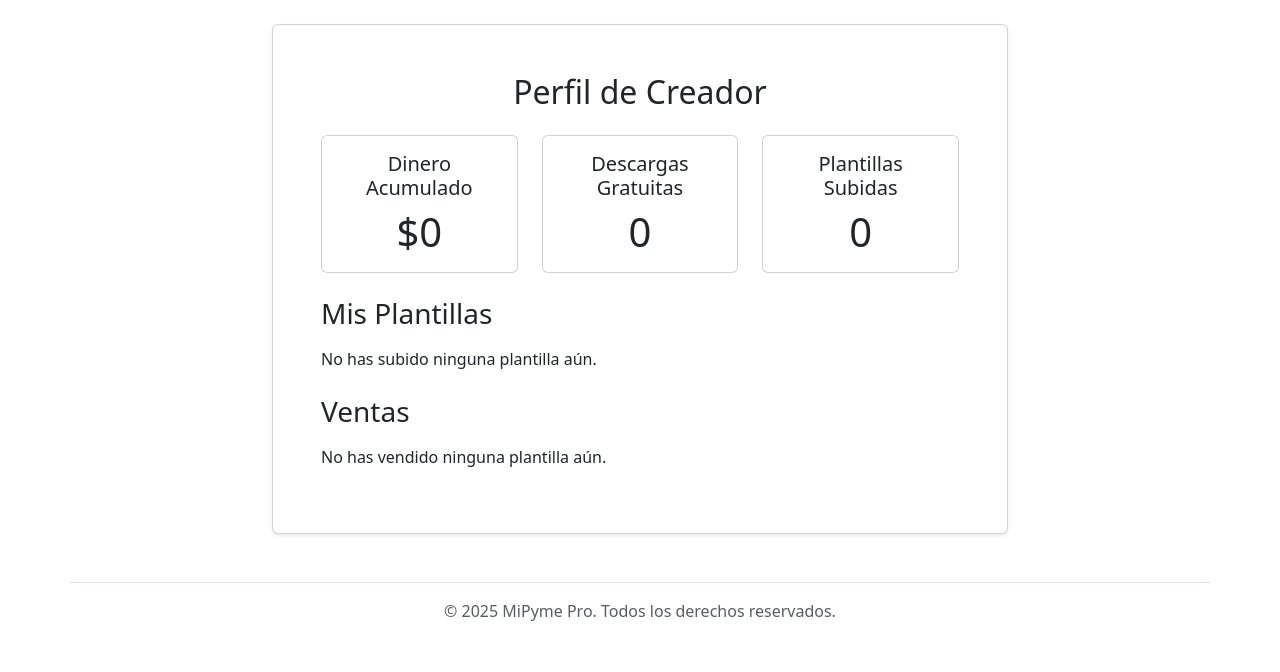
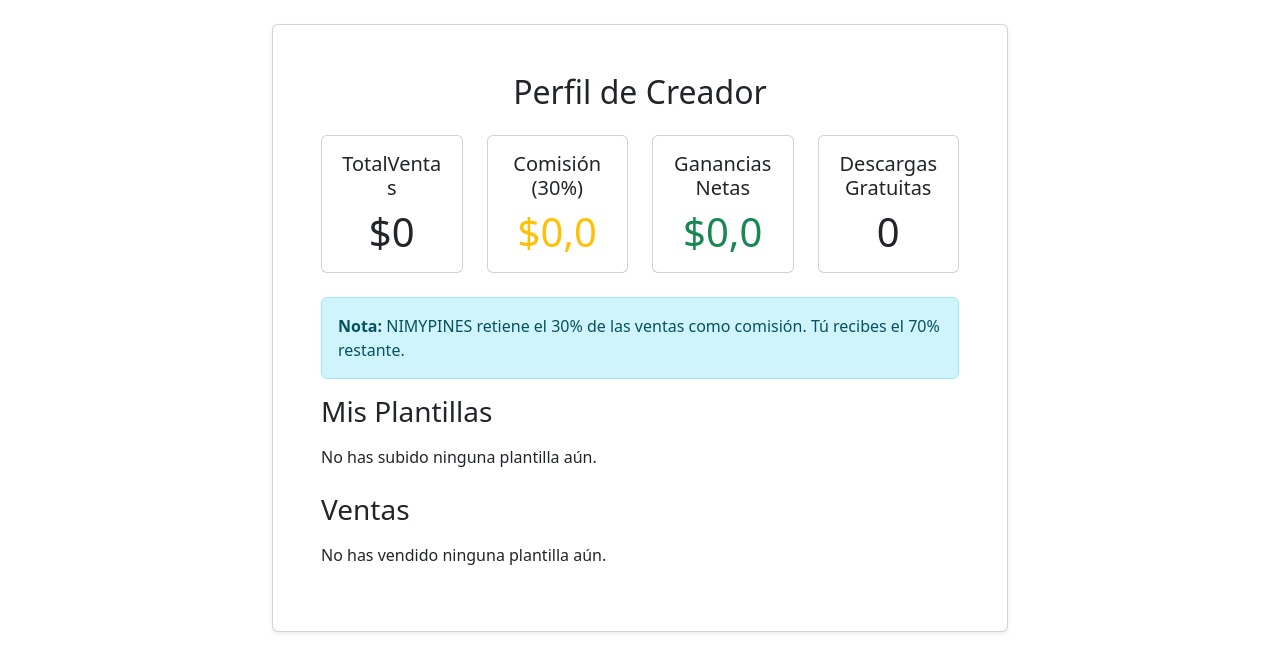
Before and after one commit to ader999/nimypine, a Django app: page /marketplace/perfil/ in a window 1280 px wide. Shown: the part 56-728 px from the top of the page. Before the commit the page ends 677 px from the top, so only its background shows below. Run offline with Django 5.2, Linux system fonts and the light colour scheme; the visitor is signed in with stand-in values (Sample User, id 1); data comes from the database, SQL or seed files in the repository; data that the repository does not hold is empty.

Commit message:
feat(marketplace): add earnings breakdown with commission in creator profile
Update the creator profile to display total sales, 30% commission retained by NIMYPINES, and 70% net earnings. Rearrange UI cards and add an informational note about the commission structure.

```diff
--- a/marketplace/views.py
+++ b/marketplace/views.py
@@ -6,6 +6,7 @@ from django.core.exceptions import PermissionDenied
 from django.http import HttpResponse
 from django.conf import settings
 from django.urls import reverse
+from decimal import Decimal
 import paypalrestsdk
 from .models import PlantillaExcel, Purchase  # Importamos el modelo de esta misma app
 from .forms import PlantillaExcelForm
@@ -202,14 +203,18 @@ def perfil_creador(request):
     # Descargas totales de plantillas gratuitas
     descargas_gratuitas = sum(p.downloads for p in mis_plantillas.filter(precio__lte=0))
 
-    # Dinero acumulado
-    dinero_acumulado = sum(v.amount for v in ventas)
+    # Cálculos de ganancias
+    total_ventas = sum(v.amount for v in ventas)
+    comision_nimypines = total_ventas * Decimal('0.3')
+    ganancias_netas = total_ventas * Decimal('0.7')
 
     contexto = {
         'mis_plantillas': mis_plantillas,
         'ventas': ventas,
         'descargas_gratuitas': descargas_gratuitas,
-        'dinero_acumulado': dinero_acumulado,
+        'total_ventas': total_ventas,
+        'comision_nimypines': comision_nimypines,
+        'ganancias_netas': ganancias_netas,
     }
 
     return render(request, 'marketplace/perfil.html', contexto)
--- a/templates/marketplace/perfil.html
+++ b/templates/marketplace/perfil.html
@@ -11,15 +11,32 @@
 
                 <!-- Estadísticas -->
                 <div class="row mb-4">
-                    <div class="col-md-4">
+                    <div class="col-md-3">
                         <div class="card text-center">
                             <div class="card-body">
-                                <h5 class="card-title">Dinero Acumulado</h5>
-                                <p class="card-text display-6">${{ dinero_acumulado }}</p>
+                                <h5 class="card-title">TotalVentas</h5>
+
+                                <p class="card-text display-6">${{ total_ventas }}</p>
                             </div>
                         </div>
                     </div>
-                    <div class="col-md-4">
+                    <div class="col-md-3">
+                        <div class="card text-center">
+                            <div class="card-body">
+                                <h5 class="card-title">Comisión (30%)</h5>
+                                <p class="card-text display-6 text-warning">${{ comision_nimypines }}</p>
+                            </div>
+                        </div>
+                    </div>
+                    <div class="col-md-3">
+                        <div class="card text-center">
+                            <div class="card-body">
+                                <h5 class="card-title">Ganancias Netas</h5>
+                                <p class="card-text display-6 text-success">${{ ganancias_netas }}</p>
+                            </div>
+                        </div>
+                    </div>
+                    <div class="col-md-3">
                         <div class="card text-center">
                             <div class="card-body">
                                 <h5 class="card-title">Descargas Gratuitas</h5>
@@ -27,14 +44,10 @@
                             </div>
                         </div>
                     </div>
-                    <div class="col-md-4">
-                        <div class="card text-center">
-                            <div class="card-body">
-                                <h5 class="card-title">Plantillas Subidas</h5>
-                                <p class="card-text display-6">{{ mis_plantillas|length }}</p>
-                            </div>
-                        </div>
-                    </div>
+                </div>
+
+                <div class="alert alert-info">
+                    <strong>Nota:</strong> NIMYPINES retiene el 30% de las ventas como comisión. Tú recibes el 70% restante.
                 </div>
 
                 <!-- Mis Plantillas -->
```
